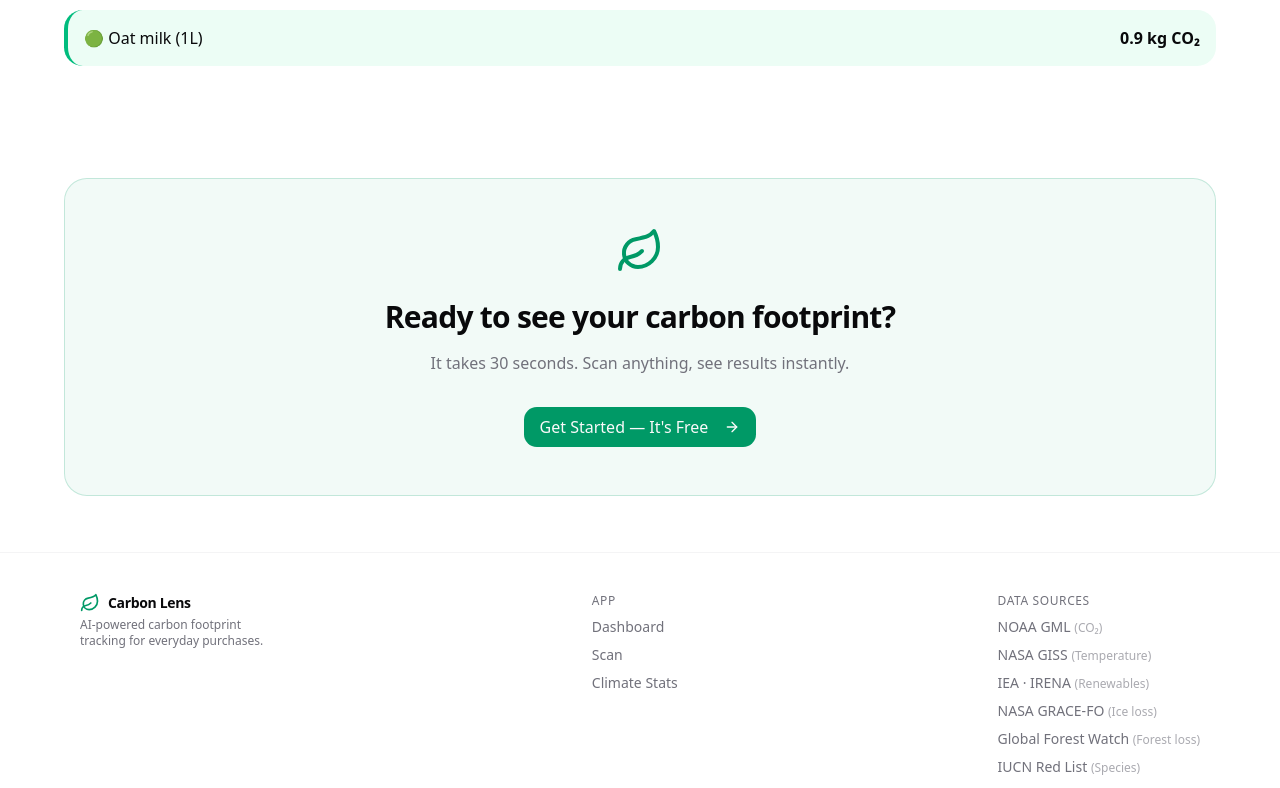
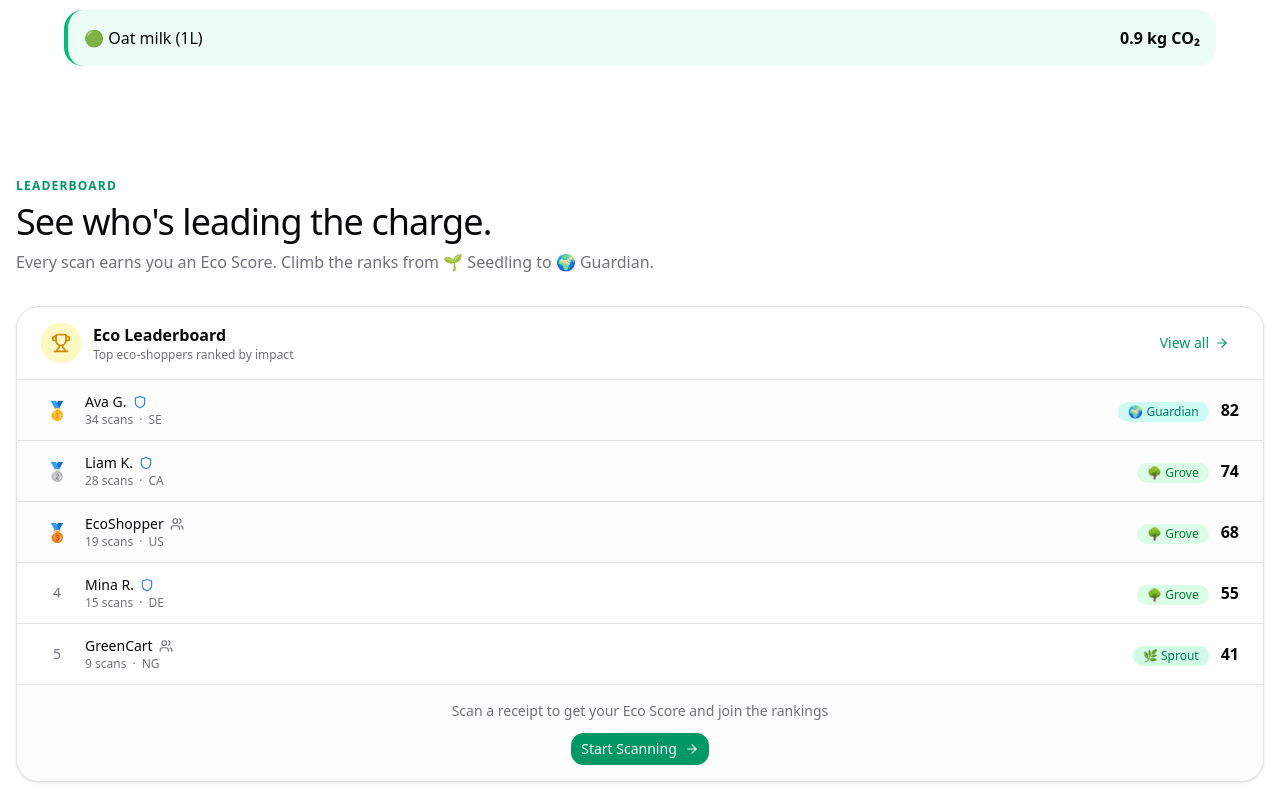
Before and after one commit to miracleonyenma/carbon-lens, a Next.js app: page / in a window 1280 px wide. Shown: the part 1824-2612 px from the top of the page. Built offline with nearby package versions, Linux system fonts and the light colour scheme; no server answers.

Commit message:
feat: add leaderboard feature with preview component and eco score display

```diff
--- a/app/page.tsx
+++ b/app/page.tsx
@@ -13,6 +13,7 @@ import {
 } from "lucide-react";
 import { cn } from "@/lib/utils";
 import { Button } from "@/components/ui/button";
+import { LeaderboardPreview } from "@/components/carbon/leaderboard-preview";
 
 const features = [
   {
@@ -260,6 +261,26 @@ export default function Home() {
         </div>
       </section>
 
+      {/* Leaderboard */}
+      <section className="w-full px-4 py-14">
+        <div className="mx-auto w-full max-w-7xl">
+          <div className="mb-8 max-w-6xl">
+            <p className="text-primary mb-2 text-xs font-semibold tracking-widest uppercase">
+              Leaderboard
+            </p>
+            <h2 className="text-3xl tracking-tight md:text-4xl">
+              See who&apos;s leading the charge.
+            </h2>
+            <p className="text-muted-foreground mt-2">
+              Every scan earns you an Eco Score. Climb the ranks from 🌱
+              Seedling to 🌍 Guardian.
+            </p>
+          </div>
+
+          <LeaderboardPreview />
+        </div>
+      </section>
+
       {/* CTA */}
       <section className="w-full px-4 py-14">
         <div className="bg-primary/5 border-primary/20 mx-auto w-full max-w-6xl rounded-2xl border p-12 text-center">
--- /dev/null
+++ b/components/carbon/leaderboard-preview.tsx
@@ -0,0 +1,208 @@
+"use client";
+
+import { useEffect, useState } from "react";
+import Link from "next/link";
+import { Trophy, Shield, Users, ArrowRight } from "lucide-react";
+import { cn } from "@/lib/utils";
+import { TierBadge } from "./leaderboard-badges";
+import { Button } from "@/components/ui/button";
+import type { EcoTier } from "@/lib/eco-score";
+
+interface PreviewEntry {
+  _id: string;
+  rank: number;
+  nickname: string;
+  ecoScore: number;
+  tier: EcoTier;
+  isVerified: boolean;
+  country?: string;
+  totalScans: number;
+  streakWeeks: number;
+}
+
+// Static fallback data shown when the API hasn't returned yet or has no entries
+const PLACEHOLDER_ENTRIES: PreviewEntry[] = [
+  {
+    _id: "p1",
+    rank: 1,
+    nickname: "Ava G.",
+    ecoScore: 82,
+    tier: "guardian",
+    isVerified: true,
+    country: "SE",
+    totalScans: 34,
+    streakWeeks: 8,
+  },
+  {
+    _id: "p2",
+    rank: 2,
+    nickname: "Liam K.",
+    ecoScore: 74,
+    tier: "grove",
+    isVerified: true,
+    country: "CA",
+    totalScans: 28,
+    streakWeeks: 6,
+  },
+  {
+    _id: "p3",
+    rank: 3,
+    nickname: "EcoShopper",
+    ecoScore: 68,
+    tier: "grove",
+    isVerified: false,
+    country: "US",
+    totalScans: 19,
+    streakWeeks: 4,
+  },
+  {
+    _id: "p4",
+    rank: 4,
+    nickname: "Mina R.",
+    ecoScore: 55,
+    tier: "grove",
+    isVerified: true,
+    country: "DE",
+    totalScans: 15,
+    streakWeeks: 3,
+  },
+  {
+    _id: "p5",
+    rank: 5,
+    nickname: "GreenCart",
+    ecoScore: 41,
+    tier: "sprout",
+    isVerified: false,
+    country: "NG",
+    totalScans: 9,
+    streakWeeks: 2,
+  },
+];
+
+function RankDisplay({ rank }: { rank: number }) {
+  const medals = ["🥇", "🥈", "🥉"];
+  if (rank <= 3) {
+    return <span className="text-lg">{medals[rank - 1]}</span>;
+  }
+  return (
+    <span className="text-sm font-medium text-muted-foreground">{rank}</span>
+  );
+}
+
+export function LeaderboardPreview() {
+  const [entries, setEntries] = useState<PreviewEntry[]>(PLACEHOLDER_ENTRIES);
+  const [total, setTotal] = useState(0);
+  const [isLive, setIsLive] = useState(false);
+
+  useEffect(() => {
+    async function fetchTop() {
+      try {
+        const res = await fetch("/api/v1/leaderboard?limit=5&offset=0");
+        if (!res.ok) return;
+        const data = await res.json();
+        if (data.entries && data.entries.length > 0) {
+          setEntries(data.entries);
+          setTotal(data.total);
+          setIsLive(true);
+        }
+      } catch {
+        // keep placeholders
+      }
+    }
+    fetchTop();
+  }, []);
+
+  return (
+    <div className="w-full rounded-2xl border bg-card shadow-sm overflow-hidden">
+      {/* Header */}
+      <div className="flex items-center justify-between border-b px-6 py-4">
+        <div className="flex items-center gap-3">
+          <div className="flex size-10 items-center justify-center rounded-xl bg-yellow-100 dark:bg-yellow-900/30">
+            <Trophy className="size-5 text-yellow-600 dark:text-yellow-400" />
+          </div>
+          <div>
+            <h3 className="font-semibold">Eco Leaderboard</h3>
+            <p className="text-xs text-muted-foreground">
+              {isLive
+                ? `${total} players ranked by Eco Score`
+                : "Top eco-shoppers ranked by impact"}
+            </p>
+          </div>
+        </div>
+        <Link href="/dashboard/leaderboard">
+          <Button variant="ghost" size="sm" className="gap-1.5 text-primary">
+            View all <ArrowRight className="size-3.5" />
+          </Button>
+        </Link>
+      </div>
+
+      {/* Entries */}
+      <div className="divide-y">
+        {entries.map((entry) => (
+          <div
+            key={entry._id}
+            className={cn(
+              "flex items-center gap-3 px-6 py-3 transition-colors hover:bg-muted/30",
+              entry.rank <= 3 && "bg-muted/20"
+            )}
+          >
+            {/* Rank */}
+            <div className="flex w-8 shrink-0 justify-center">
+              <RankDisplay rank={entry.rank} />
+            </div>
+
+            {/* Name */}
+            <div className="min-w-0 flex-1">
+              <div className="flex items-center gap-1.5">
+                <span className="truncate text-sm font-medium">
+                  {entry.nickname}
+                </span>
+                {entry.isVerified ? (
+                  <Shield className="size-3.5 shrink-0 text-blue-500" />
+                ) : (
+                  <Users className="size-3.5 shrink-0 text-muted-foreground" />
+                )}
+              </div>
+              <div className="flex items-center gap-1.5 text-xs text-muted-foreground">
+                <span>{entry.totalScans} scans</span>
+                {entry.country && (
+                  <>
+                    <span>·</span>
+                    <span>{entry.country}</span>
+                  </>
+                )}
+              </div>
+            </div>
+
+            {/* Tier */}
+            <div className="hidden sm:block">
+              <TierBadge tier={entry.tier} />
+            </div>
+
+            {/* Score */}
+            <div className="text-right">
+              <div className="text-base font-bold tabular-nums">
+                {entry.ecoScore}
+              </div>
+              <div className="text-xs text-muted-foreground sm:hidden">
+                <TierBadge tier={entry.tier} showLabel={false} />
+              </div>
+            </div>
+          </div>
+        ))}
+      </div>
+
+      {/* Footer CTA */}
+      <div className="border-t bg-muted/20 px-6 py-4 text-center">
+        <p className="mb-3 text-sm text-muted-foreground">
+          Scan a receipt to get your Eco Score and join the rankings
+        </p>
+        <Button size="sm" asChild>
+          <Link href="/dashboard/scan" className="gap-2">
+            Start Scanning <ArrowRight className="size-3.5" />
+          </Link>
+        </Button>
+      </div>
+    </div>
+  );
+}
```
Also changed, not shown: 1 other file (tests, documents, lock files or other folders).
